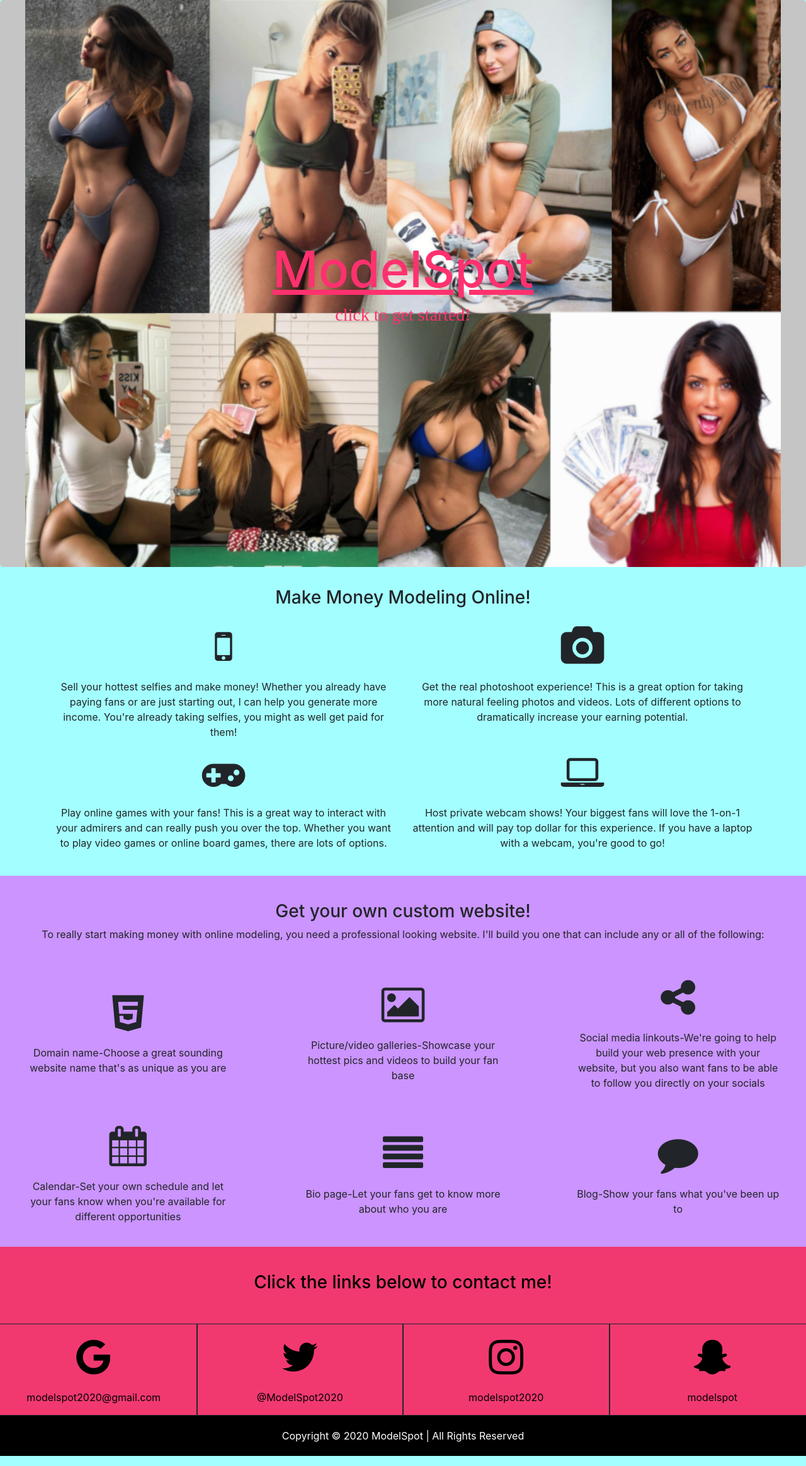
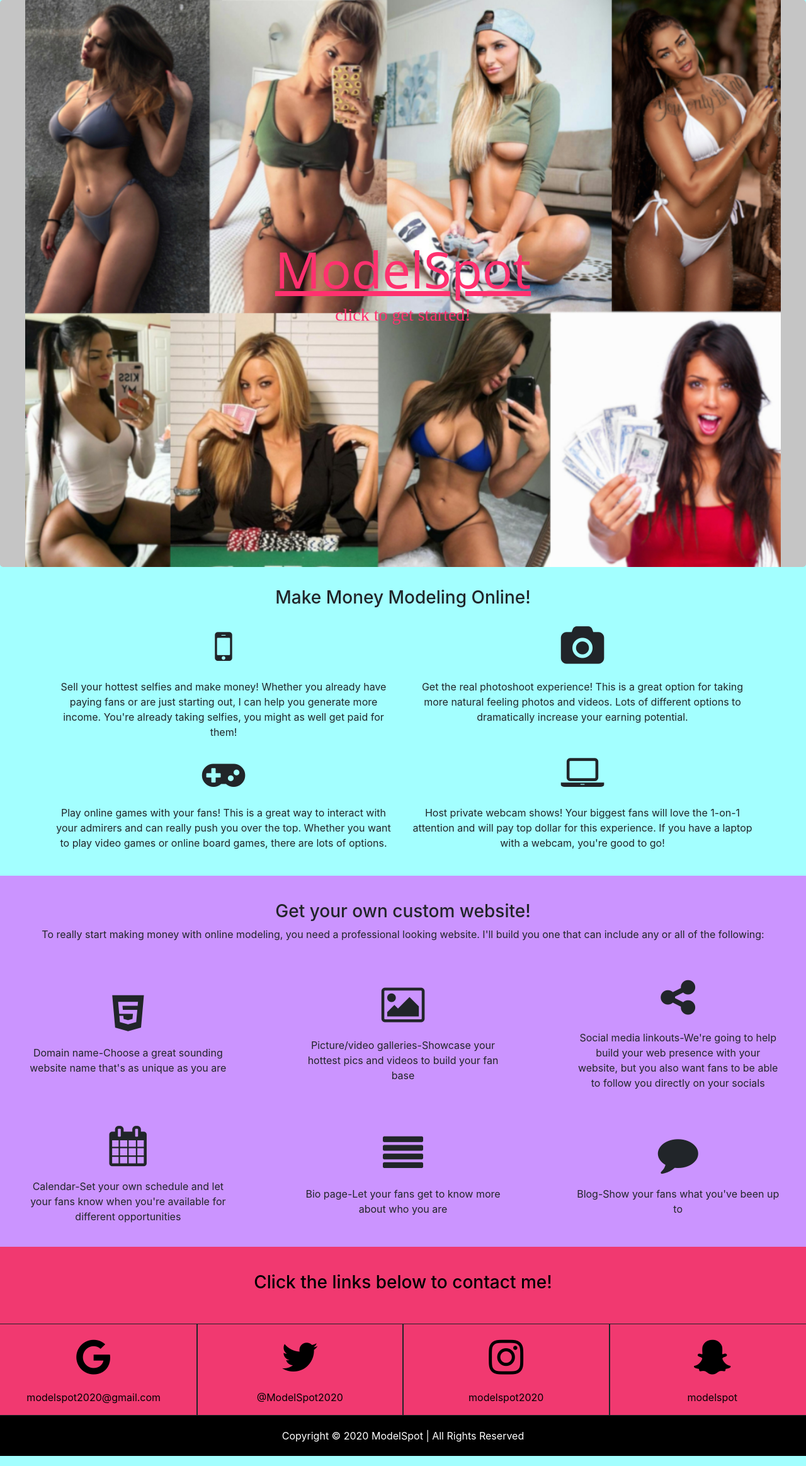
Before and after one commit to socialboss/socialboss.github.io, a Jekyll site: the page built from index.html, in a window 1280 px wide. Shown: the whole page at 63% size. Built offline with Jekyll 4.4.1, drawn with Linux system fonts in a browser that asks for light colours.

Commit message:
updated font family

```diff
--- a/assets/css/styles.css
+++ b/assets/css/styles.css
@@ -22,6 +22,7 @@ body {
   background-repeat: no-repeat;
   background-position: center;
   height: 100vh;
+  font-family: 'Segoe UI', Tahoma, Geneva, Verdana, sans-serif;
 }
 
 .jumbotron-text {
```
